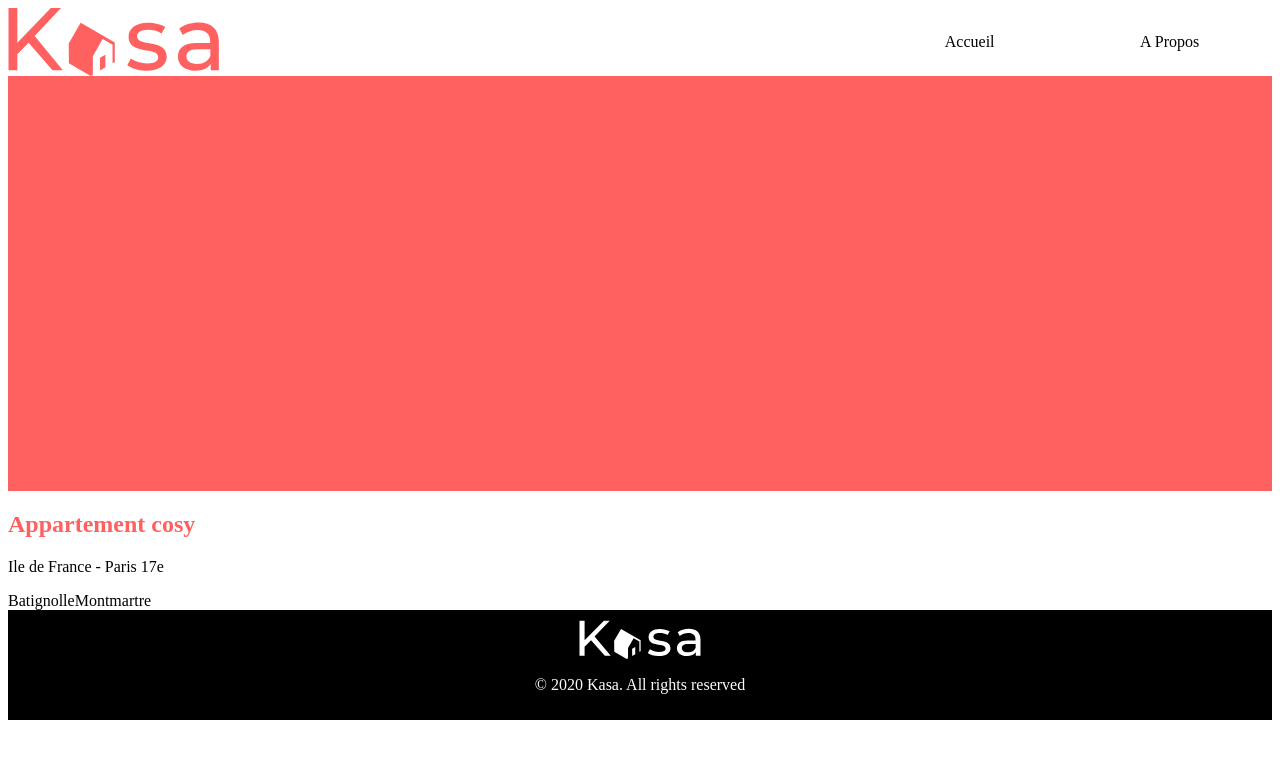
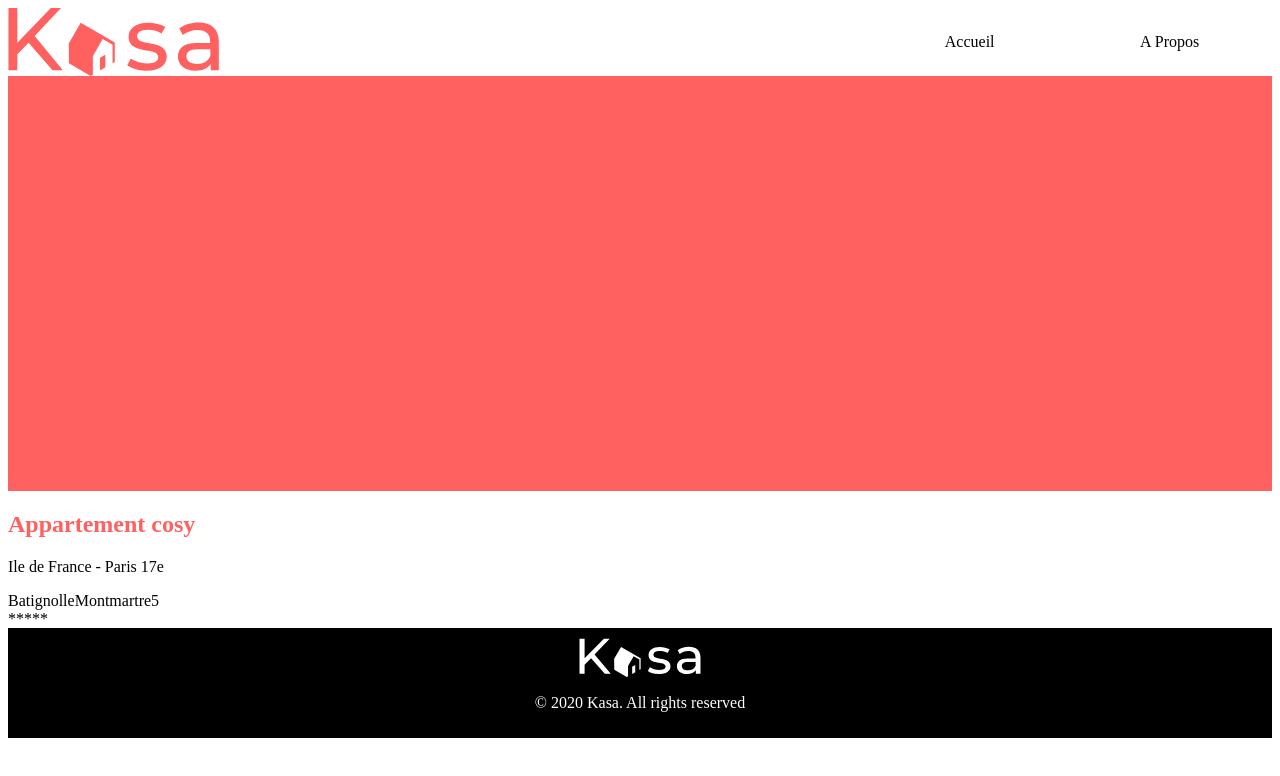
Before and after one commit to R-GRAN/OpenClassrooms_Projet_6, a React (Vite) app: page /logement/1 in a window 1280 px wide. Shown: the top 776 px of the page. Built offline with nearby package versions, Linux system fonts and the light colour scheme.

Commit message:
composent Rating semble ok

```diff
--- /dev/null
+++ b/src/components/others/Rating.jsx
@@ -0,0 +1,18 @@
+function Rating(props) {
+  const { accommodation } = props;
+  const rateValue = accommodation.rating;
+
+  const range = [1, 2, 3, 4, 5];
+
+  return (
+    <div>
+      {range.map((rangeElem) =>
+        rateValue >= rangeElem ? (
+          <span key={rangeElem.toString()}>*</span>
+        ) : null
+      )}
+    </div>
+  );
+}
+
+export default Rating;
--- a/src/pages/Logements/index.jsx
+++ b/src/pages/Logements/index.jsx
@@ -1,13 +1,13 @@
 import { useParams } from "react-router-dom";
 import accommodations from "@/assets/data/accommodations.json";
-import Caroussel from "../../components/others/Caroussel";
+import Caroussel from "@/components/others/Caroussel";
+import Rating from "@/components/others/Rating";
 
 function Logements() {
   const { accommodationNumber } = useParams();
 
   const accommodation = accommodations[accommodationNumber - 1];
 
-  console.log(accommodationNumber);
   return (
     <div className="logements">
       <Caroussel />
@@ -15,6 +15,8 @@ function Logements() {
         <h2>{accommodation.title}</h2>
         <p>{accommodation.location}</p>
         <span>{accommodation.tags}</span>
+        <span>{accommodation.rating}</span>
+        <Rating accommodation={accommodation} />
       </div>
     </div>
   );
```
